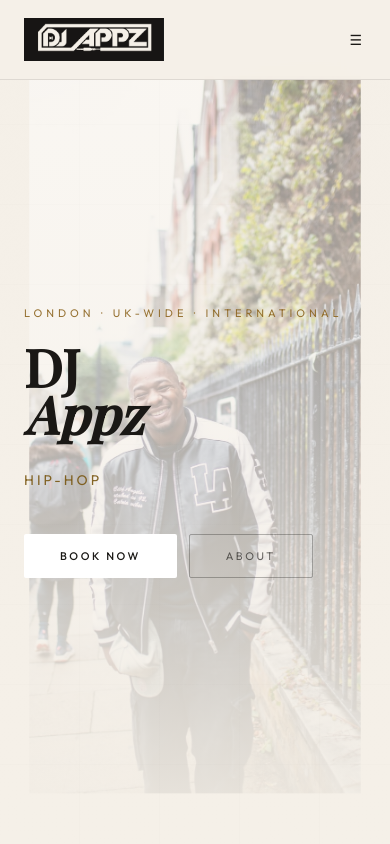
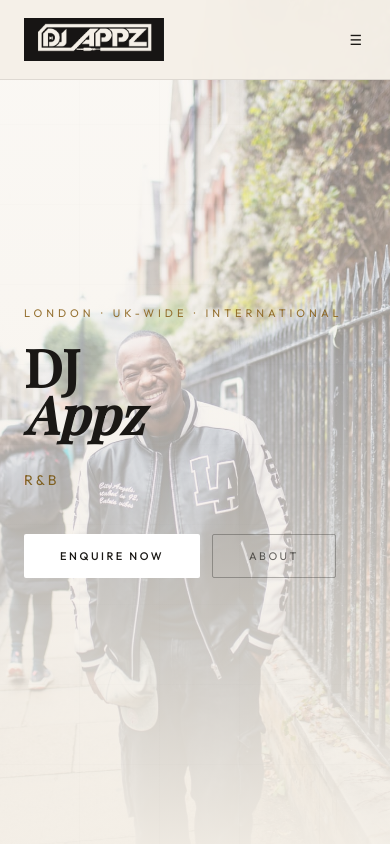
Before and after one commit to Malomo282/DJAppz, a React (Create React App) app: page / in a window 390 px wide. Shown: the top 844 px of the page. Built offline with nearby package versions, Linux system fonts and the light colour scheme; a web font is replaced by a local one.

Commit message:
Enquire button, faster ticker, mobile portrait fix

```diff
--- a/src/App.js
+++ b/src/App.js
@@ -132,8 +132,8 @@
     window.addEventListener("scroll", fn);
     return () => window.removeEventListener("scroll", fn);
   }, []);
-  const links = ["home", "about", "services", "faq", "book"];
-  const nav = (l) => { setActive(l); setMenuOpen(false); window.scrollTo({ top: 0, behavior: "smooth" }); };
+  const links = ["home", "about", "services", "faq", "enquire"];
+  const nav = (l) => { setActive(l === "enquire" ? "book" : l); setMenuOpen(false); window.scrollTo({ top: 0, behavior: "smooth" }); };
   return (
     <>
       <nav style={{ position: "fixed", top: 0, left: 0, right: 0, zIndex: 100, padding: "0 24px", height: 80, display: "flex", alignItems: "center", justifyContent: "space-between", background: "rgba(245,240,232,0.97)", backdropFilter: "blur(20px)", borderBottom: "1px solid rgba(26,24,21,0.1)", transition: "all 0.4s ease" }}>
@@ -147,7 +147,7 @@
         ) : (
           <div style={{ display: "flex", gap: 36 }}>
             {links.map(l => (
-              <button key={l} onClick={() => nav(l)} style={{ background: "none", border: "none", cursor: "pointer", fontFamily: "'Outfit', sans-serif", fontSize: 14, letterSpacing: 2, textTransform: "uppercase", color: active === l ? "#1a1815" : "rgba(26,24,21,0.5)", transition: "color 0.2s", padding: 0 }}>{l}</button>
+              <button key={l} onClick={() => nav(l)} style={{ background: "none", border: "none", cursor: "pointer", fontFamily: "'Outfit', sans-serif", fontSize: 14, letterSpacing: 2, textTransform: "uppercase", color: (l === "enquire" ? active === "book" : active === l) ? "#1a1815" : "rgba(26,24,21,0.5)", transition: "color 0.2s", padding: 0 }}>{l}</button>
             ))}
           </div>
         )}
@@ -156,7 +156,7 @@
       {isMobile && menuOpen && (
         <div style={{ position: "fixed", top: 68, left: 0, right: 0, zIndex: 99, background: "rgba(245,240,232,0.99)", borderBottom: "1px solid rgba(26,24,21,0.12)", padding: "16px 0" }}>
           {links.map(l => (
-            <button key={l} onClick={() => nav(l)} style={{ display: "block", width: "100%", background: "none", border: "none", cursor: "pointer", fontFamily: "'Outfit', sans-serif", fontSize: 20, letterSpacing: 2, textTransform: "uppercase", color: active === l ? "#1a1815" : "rgba(26,24,21,0.5)", padding: "16px 24px", textAlign: "left" }}>{l}</button>
+            <button key={l} onClick={() => nav(l)} style={{ display: "block", width: "100%", background: "none", border: "none", cursor: "pointer", fontFamily: "'Outfit', sans-serif", fontSize: 20, letterSpacing: 2, textTransform: "uppercase", color: (l === "enquire" ? active === "book" : active === l) ? "#1a1815" : "rgba(26,24,21,0.5)", padding: "16px 24px", textAlign: "left" }}>{l}</button>
           ))}
         </div>
       )}
@@ -168,22 +168,22 @@
 function HeroSection({ onBook }) {
   const [tick, setTick] = useState(0);
   const isMobile = useIsMobile();
-  useEffect(() => { const t = setInterval(() => setTick(x => x + 1), 3000); return () => clearInterval(t); }, []);
+  useEffect(() => { const t = setInterval(() => setTick(x => x + 1), 1500); return () => clearInterval(t); }, []);
   const words = ["R&B", "Hip-Hop", "Neo-Soul", "Afrobeats"];
   return (
-    <section style={{ minHeight: "calc(var(--vh, 1vh) * 100)", display: "flex", alignItems: "center", position: "relative", overflow: "hidden" }}>
+    <section style={{ minHeight: isMobile ? "100svh" : "100vh", display: "flex", alignItems: "center", position: "relative", overflow: "hidden" }}>
       {/* Background photo — full bleed on mobile, right-side on desktop */}
       <div style={{ position: "absolute", inset: 0 }}>
-        <img src={heroPhoto} alt="" style={{ width: "100%", height: "100%", objectFit: "cover", objectPosition: isMobile ? "center 65%" : "center 60%", transform: "scale(0.85)", transformOrigin: "center 60%" }} />
+        <img src={heroPhoto} alt="" style={{ width: "100%", height: "100%", objectFit: "cover", objectPosition: isMobile ? "center 40%" : "center 60%", transform: isMobile ? "scale(1)" : "scale(0.85)", transformOrigin: "center 60%" }} />
         {/* Dark overlay — stronger on mobile for text readability */}
-        <div style={{ position: "absolute", inset: 0, background: isMobile ? "linear-gradient(to bottom, rgba(245,240,232,0.55) 0%, rgba(245,240,232,0.72) 50%, rgba(245,240,232,0.97) 100%)" : "linear-gradient(to right, rgba(245,240,232,0.95) 0%, rgba(245,240,232,0.8) 40%, rgba(245,240,232,0.15) 100%)" }} />
+        <div style={{ position: "absolute", inset: 0, background: isMobile ? "linear-gradient(to bottom, rgba(245,240,232,0.45) 0%, rgba(245,240,232,0.65) 45%, rgba(245,240,232,0.97) 100%)" : "linear-gradient(to right, rgba(245,240,232,0.95) 0%, rgba(245,240,232,0.8) 40%, rgba(245,240,232,0.15) 100%)" }} />
       </div>
 
       {/* Grid overlay */}
       <div style={{ position: "absolute", inset: 0, backgroundImage: "repeating-linear-gradient(0deg, transparent, transparent 79px, rgba(26,24,21,0.02) 80px), repeating-linear-gradient(90deg, transparent, transparent 79px, rgba(26,24,21,0.02) 80px)", pointerEvents: "none" }} />
 
       {/* Content */}
-      <div style={{ position: "relative", zIndex: 2, padding: isMobile ? "120px 24px 80px" : "120px 48px 80px", maxWidth: 640, width: "100%" }}>
+      <div style={{ position: "relative", zIndex: 2, padding: isMobile ? "100px 24px 60px" : "120px 48px 80px", maxWidth: 640, width: "100%" }}>
         <div style={{ fontFamily: "'Outfit', sans-serif", fontSize: 11, letterSpacing: 4, color: "rgba(140,100,30,0.9)", marginBottom: 24, opacity: 0, animation: "fadeUp 0.8s 0.2s forwards" }}>
           LONDON · UK-WIDE · INTERNATIONAL
         </div>
@@ -198,7 +198,7 @@
           ))}
         </div>
         <div style={{ display: "flex", gap: 12, flexWrap: "wrap", opacity: 0, animation: "fadeUp 0.8s 0.8s forwards" }}>
-          <button onClick={onBook} style={{ background: "#fff", color: "#1a1815", border: "none", borderRadius: 2, padding: "14px 36px", fontFamily: "'Outfit', sans-serif", fontSize: 11, letterSpacing: 2.5, textTransform: "uppercase", cursor: "pointer", fontWeight: 500 }}>Book Now</button>
+          <button onClick={onBook} style={{ background: "#fff", color: "#1a1815", border: "none", borderRadius: 2, padding: "14px 36px", fontFamily: "'Outfit', sans-serif", fontSize: 11, letterSpacing: 2.5, textTransform: "uppercase", cursor: "pointer", fontWeight: 500 }}>Enquire Now</button>
           <button onClick={() => document.getElementById("about-section")?.scrollIntoView({ behavior: "smooth" })} style={{ background: "none", color: "rgba(26,24,21,0.65)", border: "1px solid rgba(26,24,21,0.3)", borderRadius: 2, padding: "14px 36px", fontFamily: "'Outfit', sans-serif", fontSize: 11, letterSpacing: 2.5, textTransform: "uppercase", cursor: "pointer" }}>About</button>
         </div>
       </div>
@@ -318,7 +318,7 @@
             <img
               src={weddingPhoto}
               alt="DJ Appz at a wedding"
-              style={{ width: "100%", height: isMobile ? 320 : 460, objectFit: "contain", objectPosition: "center 25%", display: "block", opacity: 1 }}
+              style={{ width: "100%", height: isMobile ? 320 : 460, objectFit: "cover", objectPosition: "center 25%", display: "block", opacity: 1 }}
             />
           </div>
         </Reveal>
```
Also changed, not shown: 1 other file (tests, documents, lock files or other folders).
